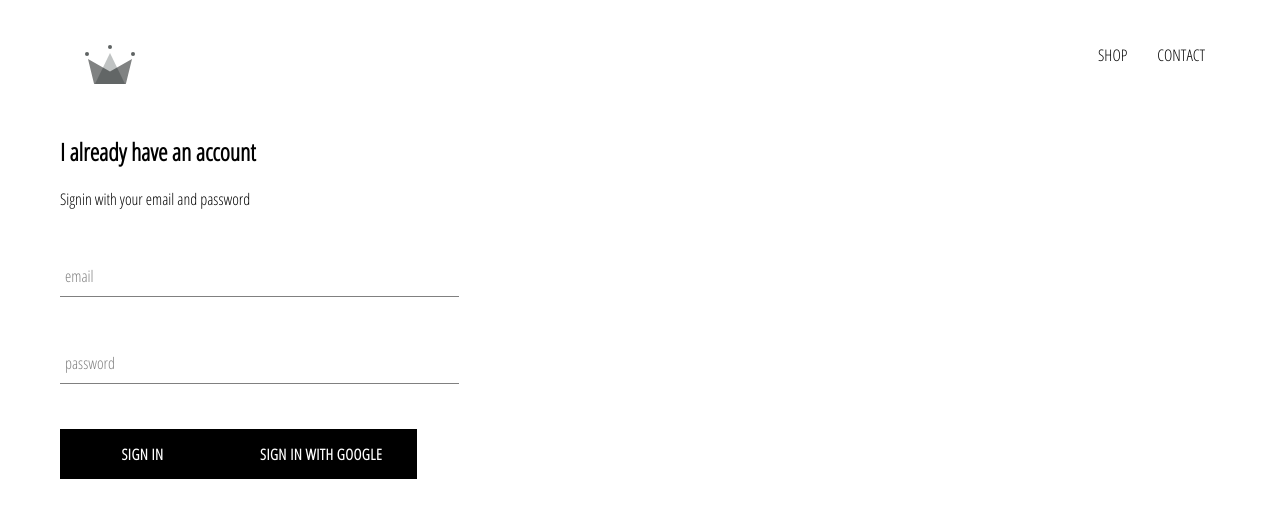
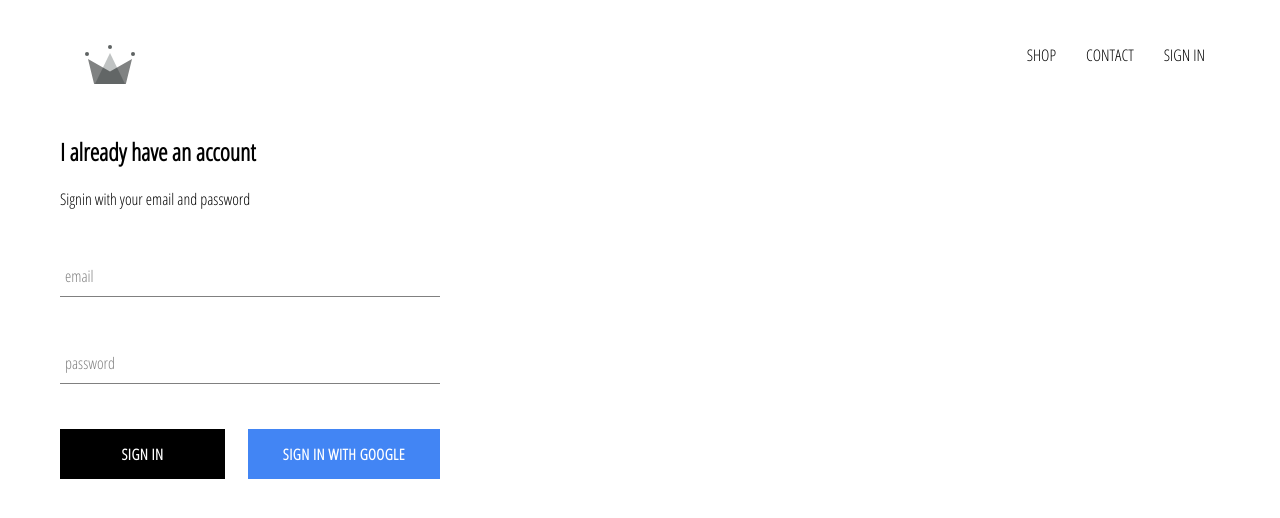
Before and after one commit to abhishekpal463/Fashion-Fiesta, a React (Create React App) app: page /signin in a window 1280 px wide. Shown: the top 518 px of the page. Built offline with nearby package versions, Linux system fonts and the light colour scheme; no server answers.

Commit message:
firebase added and google oauth implemented

```diff
--- a/src/App.css
+++ b/src/App.css
@@ -7,3 +7,7 @@
   text-decoration: none;
   color: black;
 }
+
+* {
+  box-sizing: border-box;
+}
--- a/src/App.js
+++ b/src/App.js
@@ -31,7 +31,7 @@
   render(){
       return (
     <div>
-    <Header/>
+    <Header currentUser={this.state.currrentUser}/>
     <Switch>
       <Route exact path="/" component={Homepage} />
       <Route exact path="/shop" component={ShopPage} />
--- a/src/components/custom-button/custom-button.component.jsx
+++ b/src/components/custom-button/custom-button.component.jsx
@@ -1,8 +1,10 @@
 import React from "react";
 import "./custom-button.styles.scss";
 
-const CustomButton = ({children, ...otherProps}) => (
-    <button className="custom-button" {...otherProps}>
+const CustomButton = ({children, isGoogleSignIn ,...otherProps}) => (
+    <button
+    className={`${isGoogleSignIn ? 'google-sign-in' : ''} custom-button`}
+    {...otherProps}>
         {children}
     </button>
 );
--- a/src/components/custom-button/custom-button.styles.scss
+++ b/src/components/custom-button/custom-button.styles.scss
@@ -19,4 +19,12 @@
     color: black;
     border: 1px solid black;
   }
+  &.google-sign-in {
+    background-color: #4285f4;
+    color: white;
+    &:hover {
+      background-color: #357ae8;
+      border: none;
+    }
+  }
 }
--- a/src/components/header/header.component.jsx
+++ b/src/components/header/header.component.jsx
@@ -1,8 +1,9 @@
 import React from 'react';
 import {Link} from 'react-router-dom';
+import {auth} from "../../firebase/firebase.utils";
 import './header.styles.scss';
 import {ReactComponent as Logo} from "../../assets/crown.svg"
-const Header = () => (
+const Header = ({currentUser}) => (
     <div className='header'>
         <Link className='logo-container' to="/">
             <Logo className='logo'/>
@@ -14,6 +15,12 @@
             <Link className='option' to="/shop">
                 CONTACT
             </Link>
+            {
+                currentUser?
+                <div className="option" onClick={()=>auth.signOut()} >SIGN OUT</div>
+                :
+                <Link className="option" to="/signin"> SIGN IN</Link>
+            }
         </div>
     </div>
 );
--- a/src/components/header/header.styles.scss
+++ b/src/components/header/header.styles.scss
@@ -20,6 +20,7 @@
 
     .option {
       padding: 10px 15px;
+      cursor: pointer;
     }
   }
 }
--- a/src/components/sign-in/signin.component.jsx
+++ b/src/components/sign-in/signin.component.jsx
@@ -43,8 +43,14 @@
                         onChange={this.handleChange}
                         label="password"
                         required />
-                    <CustomButton  type="submit">Sign In</CustomButton>
-                    <CustomButton  onClick={SignInWithGoogle} >Sign In With google</CustomButton>
+
+                    <div className="buttons">
+                        <CustomButton  type="submit">Sign In</CustomButton>
+                        <CustomButton  onClick={SignInWithGoogle} isGoogleSignIn >
+                        Sign In With google
+                        </CustomButton>
+                    </div>
+
                 </form>
             </div>
         );
--- a/src/components/sign-in/signin.styles.scss
+++ b/src/components/sign-in/signin.styles.scss
@@ -1,9 +1,14 @@
 .sign-in {
-  width: 30vw;
+  width: 380px;
   display: flex;
   flex-direction: column;
 
   .title {
     margin: 10px 0px;
   }
+
+  .buttons {
+    display: flex;
+    justify-content: space-between;
+  }
 }
```
